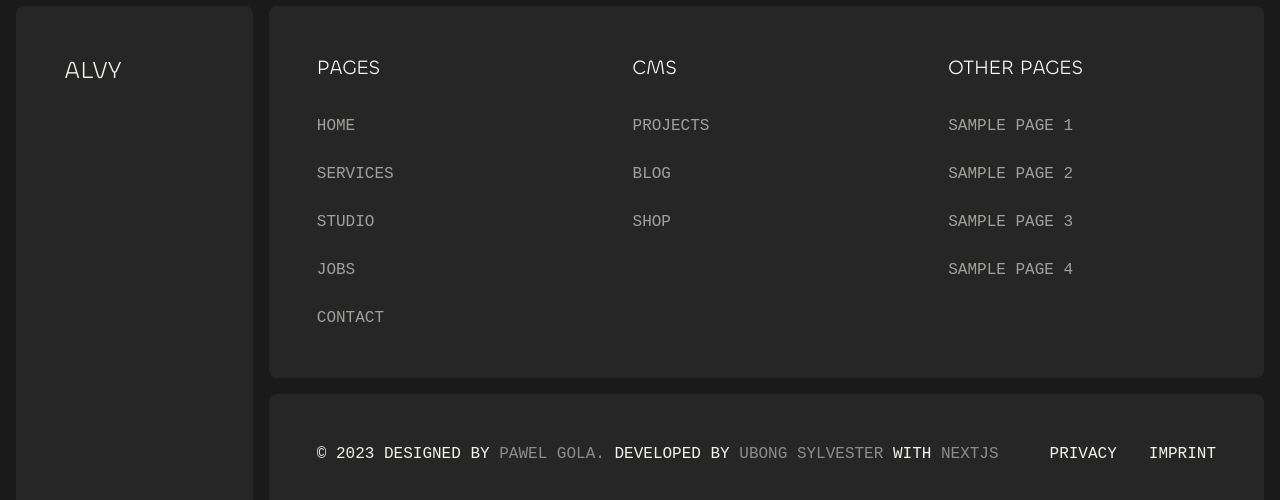
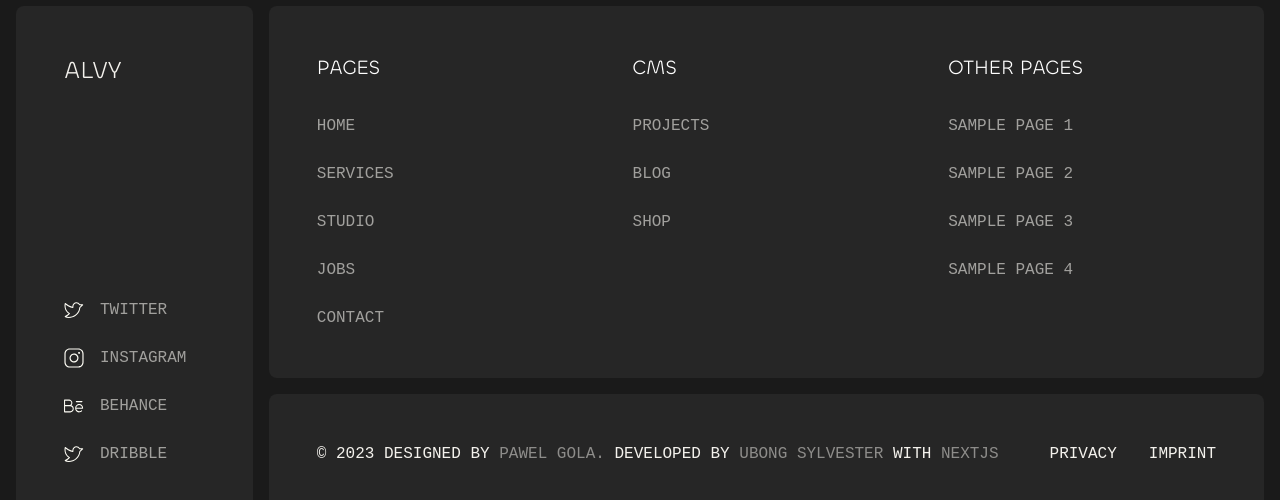
Before and after one commit to ubong-s/alvy, a Next.js app: page / in a window 1280 px wide. Shown: the part 706-1206 px from the top of the page. Built offline with nearby package versions, Linux system fonts and the light colour scheme.

Commit message:
footer styling completed

```diff
--- a/app/components/footer/CompanyInfo.tsx
+++ b/app/components/footer/CompanyInfo.tsx
@@ -1,10 +1,34 @@
-import React from "react";
+import Link from "next/link";
+import Image from "next/image";
 import { Logo } from "../_shared";
+import { social_links } from "@/constants";
 
 export const CompanyInfo = () => {
   return (
-    <div className="bg-cod-gray-1 rounded-lg col-span-1 p-8 xl:p-12">
+    <div className="bg-cod-gray-1 rounded-lg col-span-1 p-8 flex flex-col justify-between xl:p-12">
       <Logo />
+
+      <ul className="flex flex-col gap-6 mt-20">
+        {social_links.map(({ text, link }) => (
+          <li key={text}>
+            <Link
+              href={link}
+              target="_blank"
+              className="flex gap-4 items-center text-t-gray transition-colors hover:text-t-light"
+            >
+              <span>
+                <Image
+                  src={`/icons/${text}.svg`}
+                  alt={text}
+                  width={20}
+                  height={20}
+                />
+              </span>
+              <span>{text}</span>
+            </Link>
+          </li>
+        ))}
+      </ul>
     </div>
   );
 };
--- a/constants/index.ts
+++ b/constants/index.ts
@@ -1,2 +1,3 @@
 export { menu_links } from "./menu_links";
 export { footer_links } from "./footer_links";
+export { social_links } from "./social_links";
--- /dev/null
+++ b/constants/social_links.ts
@@ -0,0 +1,18 @@
+export const social_links = [
+  {
+    text: "twitter",
+    link: "https://www.twitter.com",
+  },
+  {
+    text: "instagram",
+    link: "https://www.instagram.com",
+  },
+  {
+    text: "behance",
+    link: "https://www.behance.com",
+  },
+  {
+    text: "dribble",
+    link: "https://www.dribble.com",
+  },
+];
```
